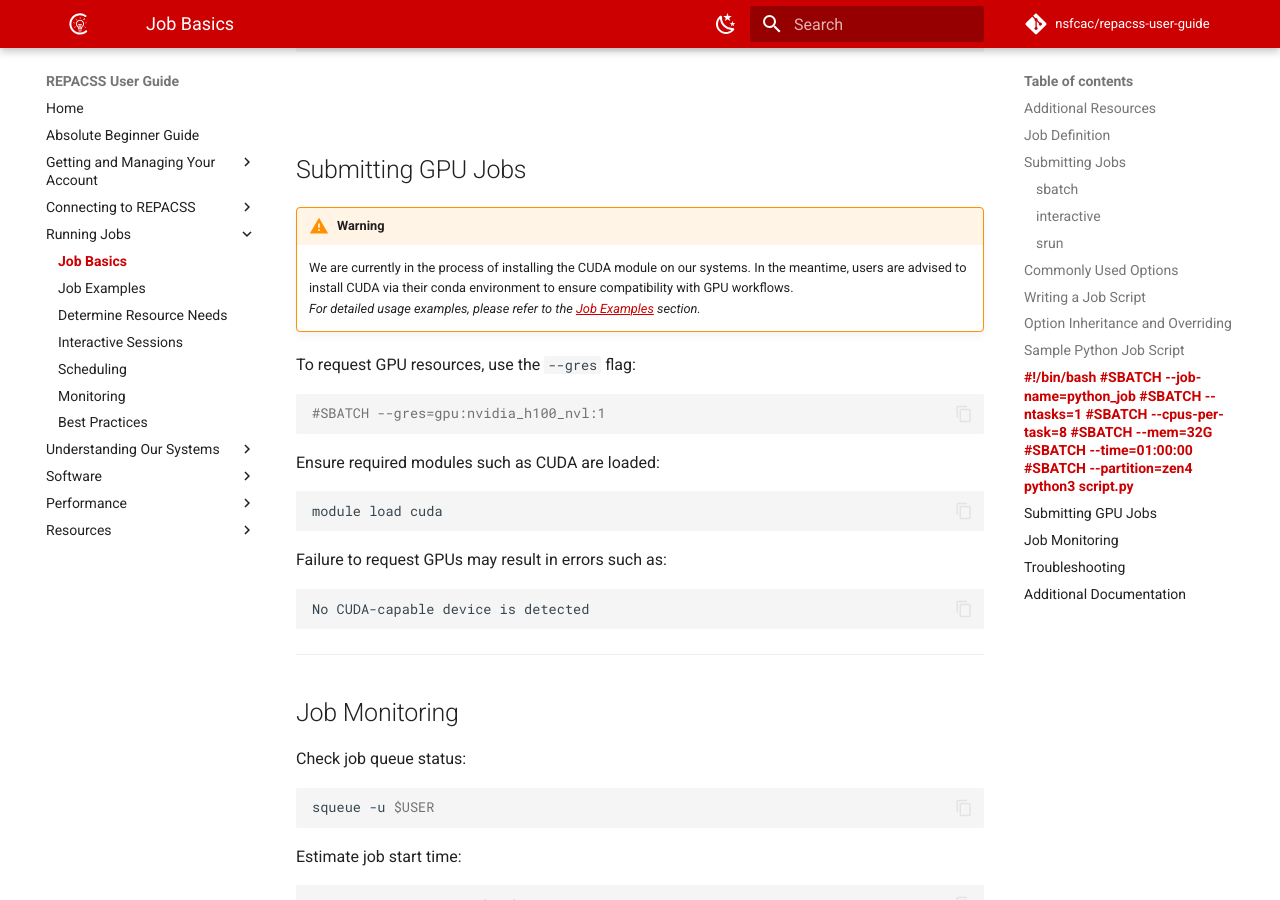
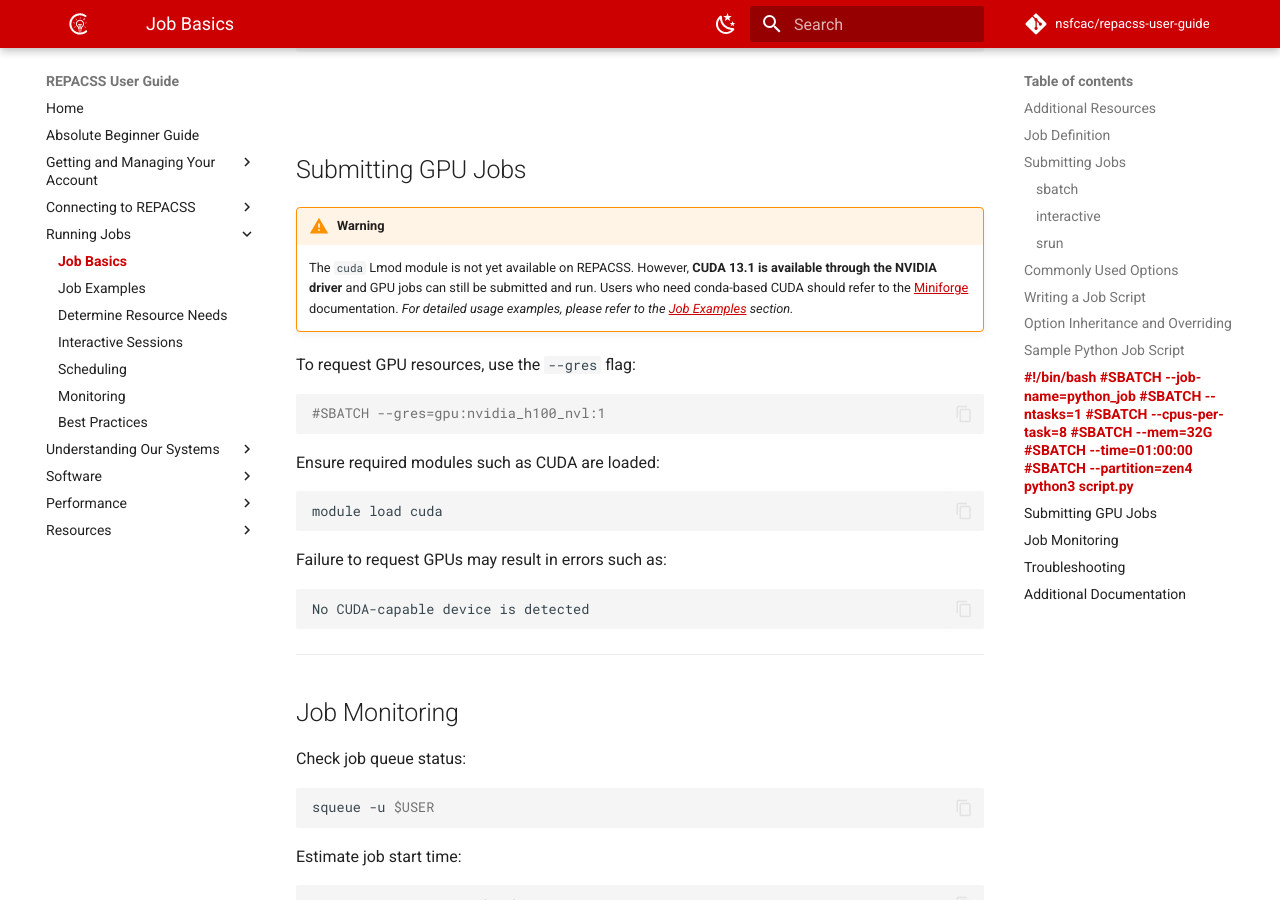
Before and after one commit to nsfcac/repacss-user-guide, an MkDocs documentation site: the page built from docs/running-jobs/basics.md, in a window 1280 px wide and 900 px high, scrolled down 4289 px. Built offline with MkDocs 1.6.1 and Material for MkDocs 9.7.7, drawn with Linux system fonts in a browser that asks for light colours; comment, search, counter and statistics services are not loaded.

Commit message:
outdated warning -> updated to reflect current GPU and CUDA status

```diff
--- a/docs/running-jobs/basics.md
+++ b/docs/running-jobs/basics.md
@@ -158,7 +158,7 @@ python3 script.py
 ## Submitting GPU Jobs
 
 !!! warning
-    We are currently in the process of installing the CUDA module on our systems. In the meantime, users are advised to install CUDA via their conda environment to ensure compatibility with GPU workflows.
+    The `cuda` Lmod module is not yet available on REPACSS. However, **CUDA 13.1 is available through the NVIDIA driver** and GPU jobs can still be submitted and run. Users who need conda-based CUDA should refer to the [Miniforge](../software/miniforge.md) documentation.
     *For detailed usage examples, please refer to the [Job Examples](examples.md) section.*
 
 To request GPU resources, use the `--gres` flag:
```
